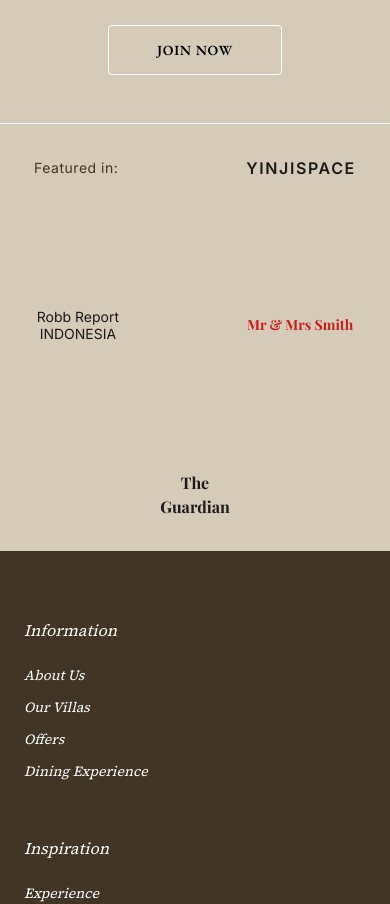
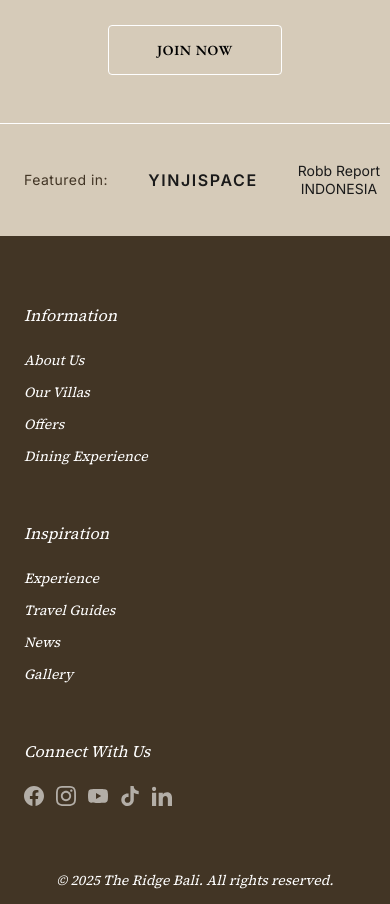
Before and after one commit to maulidyahintan/the-ridge, a Next.js app: page / in a window 390 px wide. Shown: the part 6382-7286 px from the top of the page. Built offline with nearby package versions, Linux system fonts and the light colour scheme.

Commit message:
feat(footer): fix layout responsif footer

```diff
--- a/src/components/FooterSection.tsx
+++ b/src/components/FooterSection.tsx
@@ -37,8 +37,8 @@ export function FooterSection() {
 
       {/* Section 2 - Featured In Bar */}
       <section className="bg-ridge-parchment border-t border-white">
-        <div className="py-8 px-6 sm:px-12 lg:px-20 xl:px-32">
-          <div className="flex flex-wrap items-center justify-center gap-32">
+        <div className="py-8 px-6 sm:px-12 lg:px-20 xl:px-32 overflow-x-auto">
+          <div className="flex flex-nowrap items-center justify-start lg:justify-center gap-10 lg:gap-32 min-w-max lg:min-w-0">
             <span className="font-body text-ridge-bark tracking-[0.5px] text-sm">Featured in:</span>
 
             {PRESS_LOGOS.map(logo => (
```
